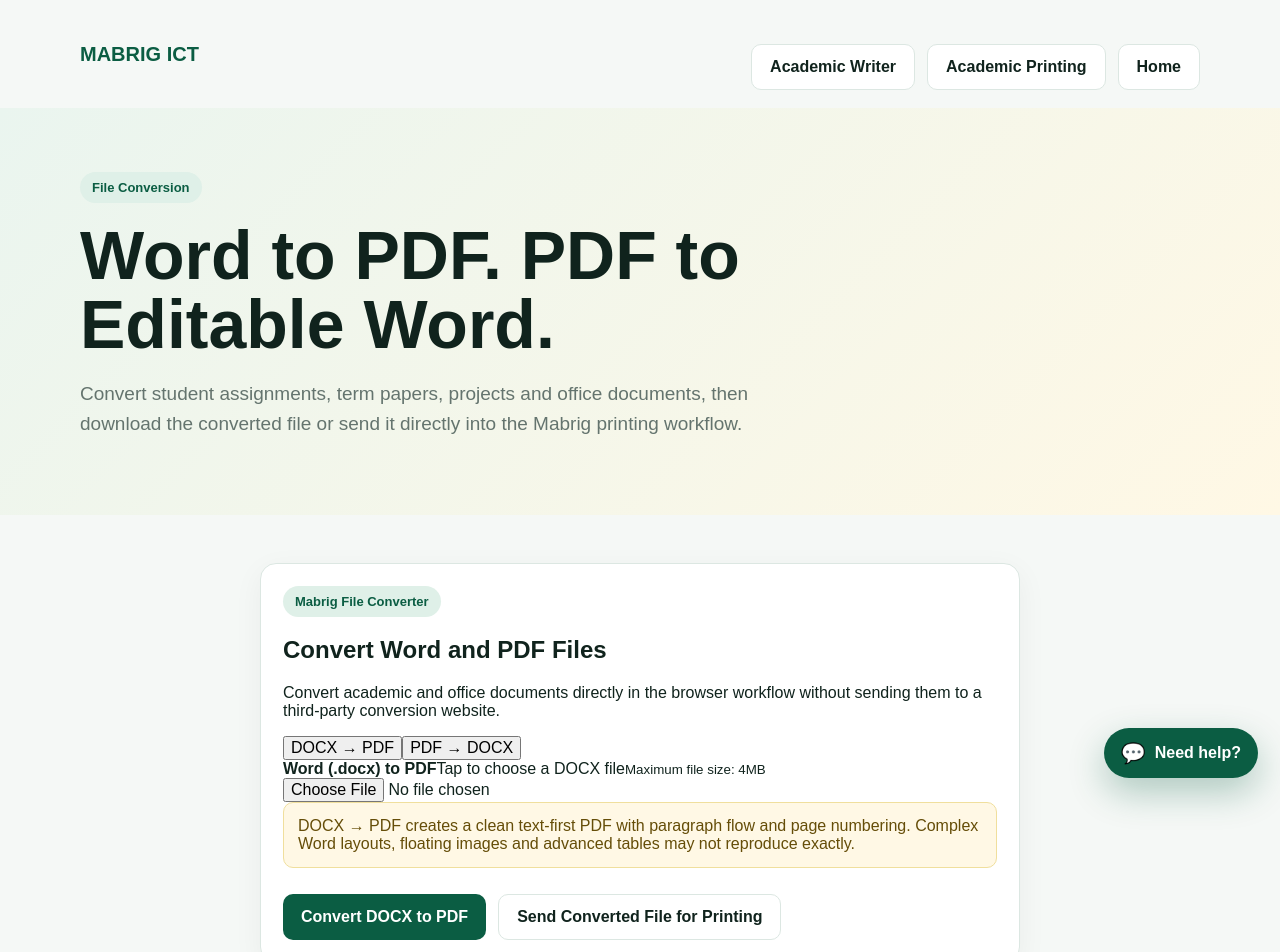
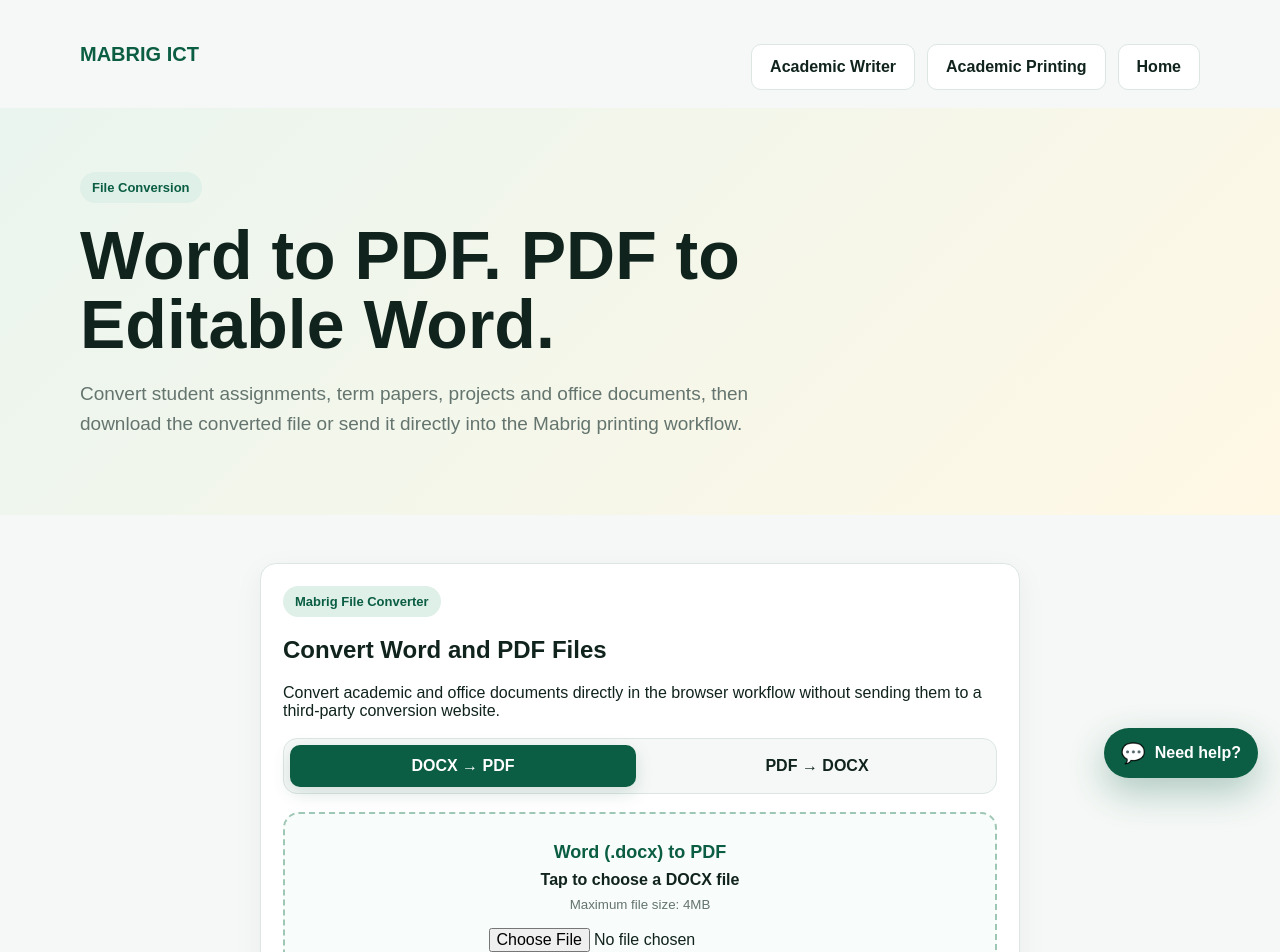
Before and after one commit to mabrig1/mabrig-academic-assistance, a Next.js app: page /file-converter in a window 1280 px wide. Shown: the top 952 px of the page. Built offline with nearby package versions, Linux system fonts and the light colour scheme.

Commit message:
Style file converter workflow

```diff
--- a/app/globals.css
+++ b/app/globals.css
@@ -200,3 +200,17 @@
 .reference-result-card span,.reference-result-card small { color:var(--muted); line-height:1.45; word-break:break-word; }
 .reference-result-card small { font-size:11px; }
 .reference-result-card .reference-warning { color:#8b5b12; font-weight:700; }
+
+
+.converter-card { max-width:900px; margin:0 auto; }
+.converter-switch { display:grid; grid-template-columns:1fr 1fr; gap:8px; padding:6px; margin:18px 0; border:1px solid var(--border); border-radius:14px; background:#f6f8f7; }
+.converter-switch-btn { border:0; border-radius:10px; padding:12px 16px; background:transparent; color:var(--text); font-weight:800; cursor:pointer; }
+.converter-switch-btn.active { background:var(--green); color:#fff; box-shadow:0 6px 18px rgba(17,94,62,.16); }
+.converter-dropzone { display:grid; gap:8px; padding:28px 20px; border:2px dashed #9fc7b5; border-radius:16px; text-align:center; cursor:pointer; background:#f8fcfa; }
+.converter-dropzone:hover { border-color:var(--green); background:#f1f8f4; }
+.converter-dropzone strong { font-size:18px; color:var(--green); }
+.converter-dropzone span { color:var(--text); font-weight:700; word-break:break-word; }
+.converter-dropzone small { color:var(--muted); }
+.converter-dropzone input { margin:8px auto 0; max-width:100%; }
+.converter-notice { margin-top:16px; }
+@media (max-width:640px) { .converter-switch { grid-template-columns:1fr; } }
```
